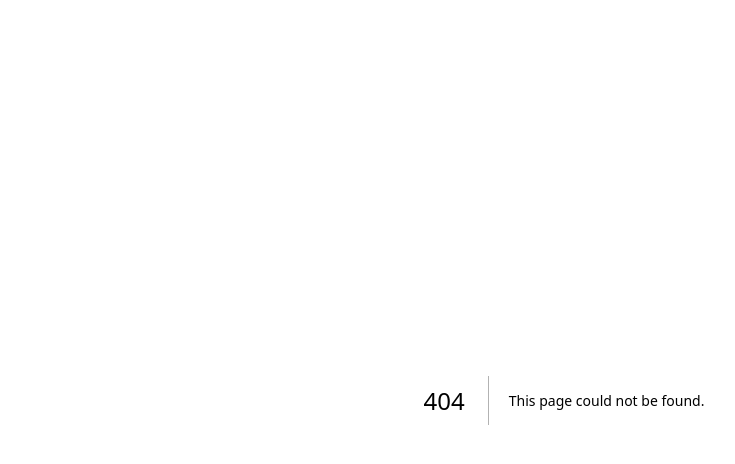
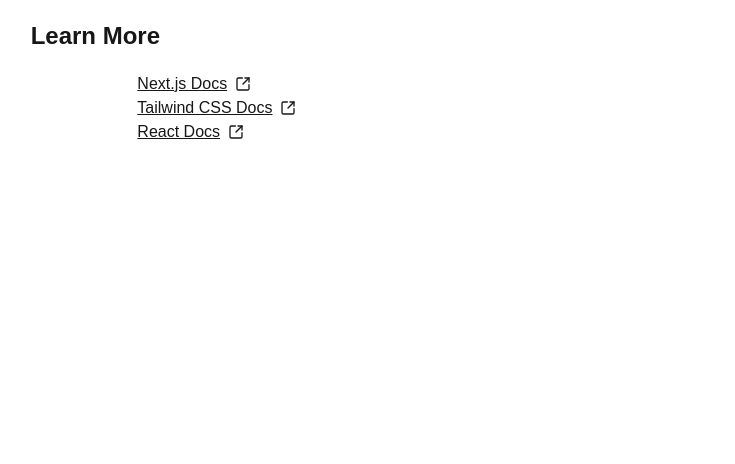
Before and after one commit to Enpersonn/next-js-test-project, a Next.js app: page /learn-more in a window 1280 px wide. Before the commit this address had no page. Shown: the top 464 px of the page, without its empty margins (76-811 px from the left). Built offline with nearby package versions, Linux system fonts and the light colour scheme.

Commit message:
added learnmore page and link to project

```diff
--- /dev/null
+++ b/app/learn-more/page.tsx
@@ -0,0 +1,23 @@
+import { SquareArrowOutUpRight } from "lucide-react";
+import Link from "next/link";
+
+
+
+
+export default function LearnMore() {
+    return (
+        <div className=" grid grid-cols-12 ">
+            <header className=" col-start-2 my-5 col-span-10">
+            <h1>Learn More</h1>
+            </header>
+            <main className=" col-start-3 col-span-8">
+
+            <ul>
+                <li><Link href="https://nextjs.org/docs" className=" flex gap-2 items-center">Next.js Docs <SquareArrowOutUpRight className=" size-4" /></Link></li>
+                <li><Link href="https://tailwindcss.com/docs/installation" className=" flex gap-2 items-center">Tailwind CSS Docs <SquareArrowOutUpRight className=" size-4" /></Link></li>
+                <li><Link href="https://reactjs.org/docs/getting-started.html" className=" flex gap-2 items-center">React Docs <SquareArrowOutUpRight className=" size-4" /></Link></li>
+            </ul>
+            </main>
+        </div>
+    )
+}
--- a/app/page.tsx
+++ b/app/page.tsx
@@ -21,8 +21,9 @@
         </div>
       </main>
       <footer className="w-full flex justify-center items-center gap-5 p-5 ">
-        <Link href="">Learn More</Link>
-        <Link href="">Examples</Link>
+        <Link href="/learn-more">Learn More</Link>
+        <Link href="/examples">Examples</Link>
+        <Link href="https://github.com/Enpersonn/next-js-test-project">Project code</Link>
       </footer>
     </div>
   );
```
